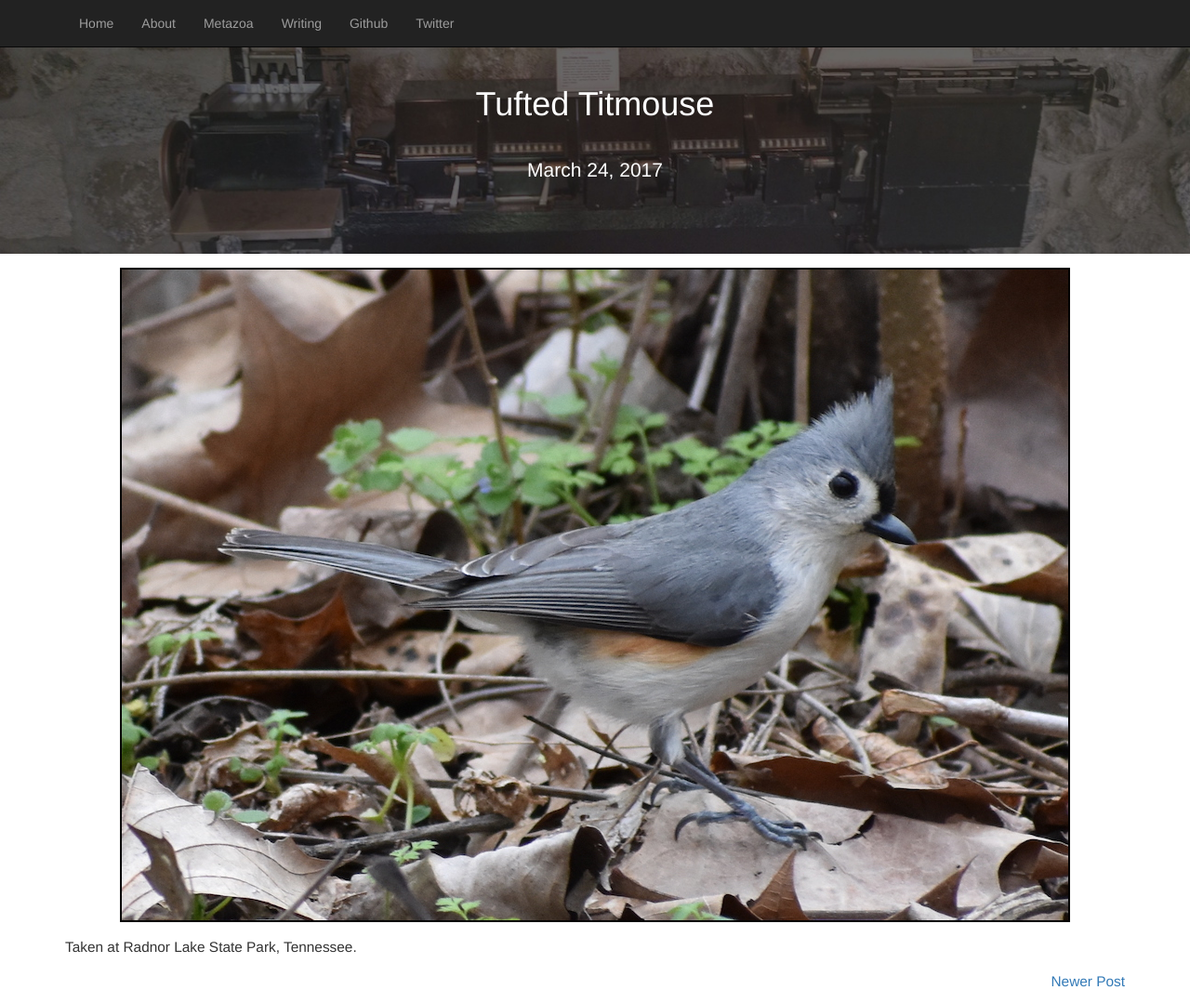
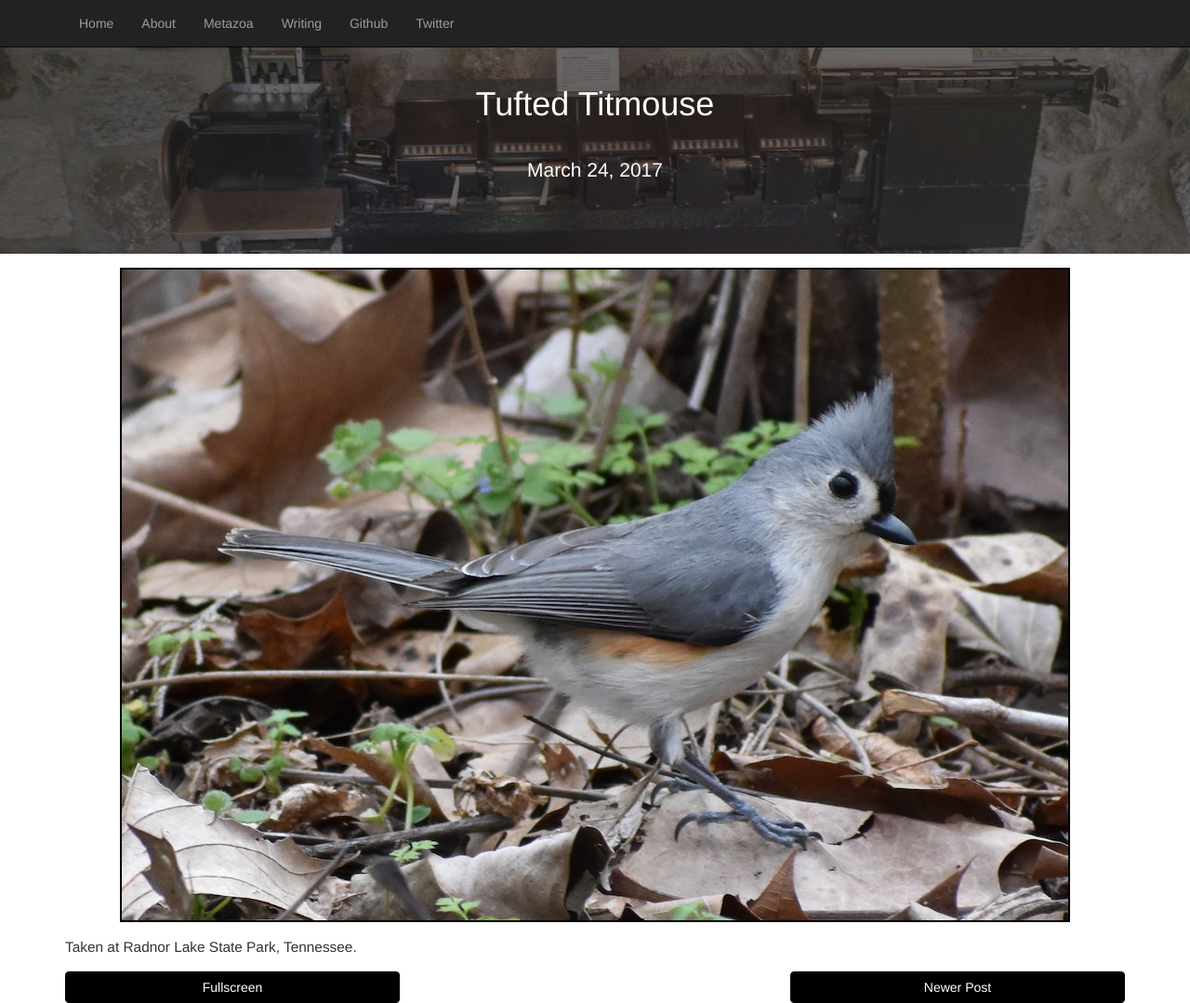
Before and after one commit to appeltel/website-ericappelt, a Jekyll site: the page built from _posts/2017-03-24-tufted-titmouse.md, in a window 1280 px wide and 1079 px high. Shown: the whole window at 93% size. Built offline with Jekyll 4.4.1, drawn with Linux system fonts in a browser that asks for light colours; nearby versions of some CDN libraries.

Commit message:
Add fullscreen and nicer nav links

```diff
--- a/_includes/bootstrap-core.html
+++ b/_includes/bootstrap-core.html
@@ -6,3 +6,5 @@
     <script src="/assets/js/bootstrap.min.js"></script>
     <!-- IE10 viewport hack for Surface/desktop Windows 8 bug -->
     <script src="/assets/js/ie10-viewport-bug-workaround.js"></script>
+    <!-- Custom overrides -->
+    <link href="/assets/css/bootstrap-overrides.css" rel="stylesheet">
--- a/_layouts/blogpost.html
+++ b/_layouts/blogpost.html
@@ -9,19 +9,34 @@
 
     <div class="container">
       <div class="row">
-        <div class="col-xs-12 col-md-12 blogpost">
+        <div class="col-xs-12 col-md-12 blogpost" id="thepost">
             {{ content }}
         </div>
       </div>
       <div class="row">
         {% if page.next_in_category != nil %}
-        <div class="col-xs-6 col-md-3 blogpost pull-left text-left">
-          <a href={{page.next_in_category.url}} class="next-link">Older Post</a>
+        <div class="col-xs-6 col-md-4 blogpost pull-left text-left">
+          <a href={{page.next_in_category.url}} class="next-link btn btn-block btn-dark">Older Post</a>
         </div>
         {% endif %}
+        <div class="hidden-xs col-md-4 blogpost">
+          <script>
+            function fullscreenphoto()
+            {
+                var elem = document.getElementById('thepost').getElementsByTagName('img')[0];
+                var requestFullScreen = elem.requestFullscreen || elem.msRequestFullscreen || elem.mozRequestFullScreen || elem.webkitRequestFullscreen;
+
+                requestFullScreen.call(elem);
+            }
+
+            var fullscreenlink = document.getElementById('fullscreenphoto');
+            fullscreenlink.onclick = fullscreenphoto;
+          </script>
+          <button onclick="fullscreenphoto()" class="btn btn-block btn-dark">Fullscreen</button>
+        </div>
         {% if page.previous_in_category != nil %}
-        <div class="col-xs-6 col-md-3 blogpost pull-right text-right">
-          <a href={{page.previous_in_category.url}} class="previous-link">Newer Post</a>
+        <div class="col-xs-6 col-md-4 blogpost pull-right text-right">
+          <a href={{page.previous_in_category.url}} class="previous-link btn btn-block btn-dark">Newer Post</a>
         </div>
         {% endif %}
       </div>
--- /dev/null
+++ b/assets/css/bootstrap-overrides.css
@@ -0,0 +1,12 @@
+.btn-primary:hover, .btn-primary:focus, .btn-primary:active, .btn-primary.active, .open .dropdown-toggle.btn-primary {
+  color: white;
+  background-color: black;
+  border-color: black;
+ }
+
+.btn
+{
+  color: white;
+  background-color: black;
+  border-color: black;
+}
```
